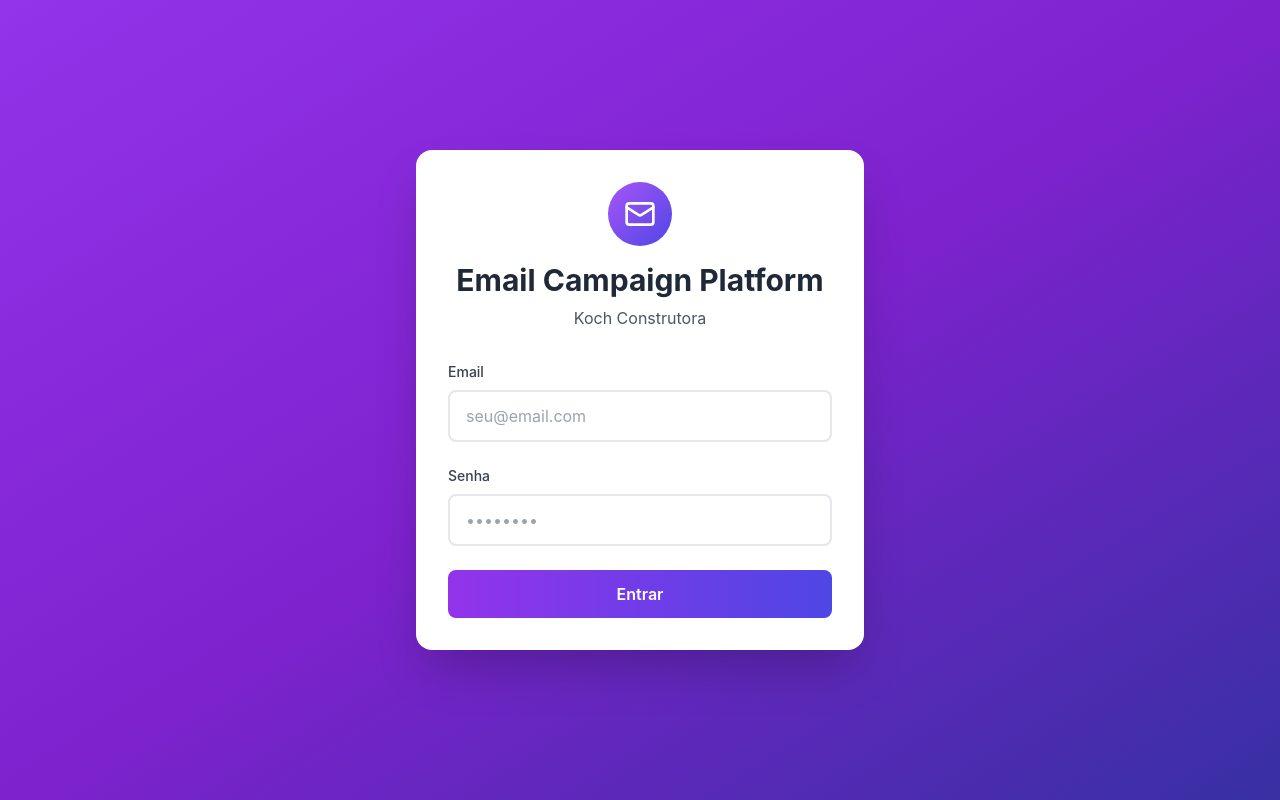
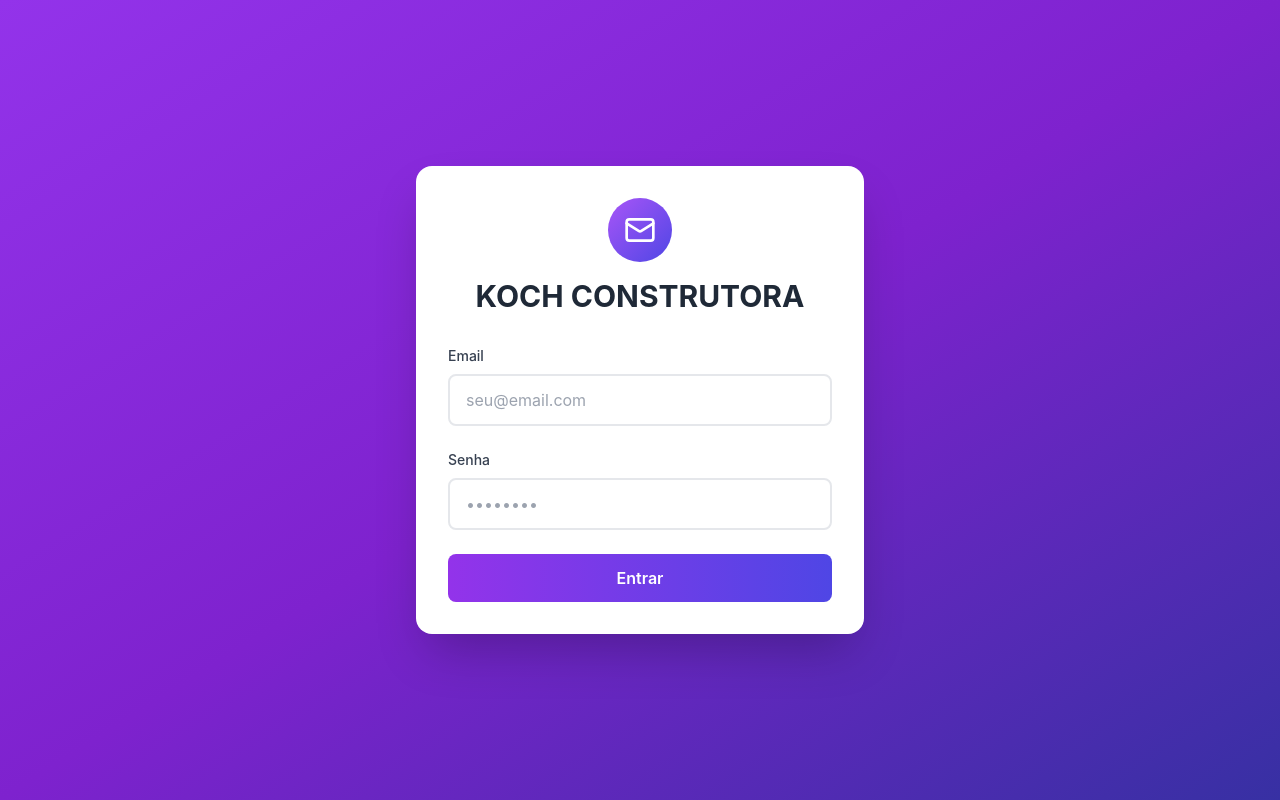
Before and after one commit to SuperK55/email-bot-frontend, a React (Create React App) app: page /login in a window 1280 px wide. Built offline with nearby package versions, Linux system fonts and the light colour scheme; no server answers.

Commit message:
fix: labels

```diff
--- a/src/components/Layout.js
+++ b/src/components/Layout.js
@@ -27,8 +27,7 @@ export default function Layout({ children }) {
               <Mail size={28} />
             </div>
             <div>
-              <h1 className="text-lg font-bold">Email Platform</h1>
-              <p className="text-xs text-purple-200">Koch Construtora</p>
+              <h1 className="text-lg font-bold">Koch Construtora</h1>
             </div>
           </div>
 
--- a/src/pages/Login.js
+++ b/src/pages/Login.js
@@ -33,8 +33,7 @@ export default function Login() {
           <div className="inline-flex items-center justify-center w-16 h-16 bg-gradient-to-br from-purple-500 to-indigo-600 rounded-full mb-4">
             <Mail className="text-white" size={32} />
           </div>
-          <h1 className="text-3xl font-bold text-gray-800 mb-2">Email Campaign Platform</h1>
-          <p className="text-gray-600">Koch Construtora</p>
+          <h1 className="text-3xl font-bold text-gray-800 mb-2">KOCH CONSTRUTORA</h1>
         </div>
 
         <form onSubmit={handleSubmit} className="space-y-6">
```
